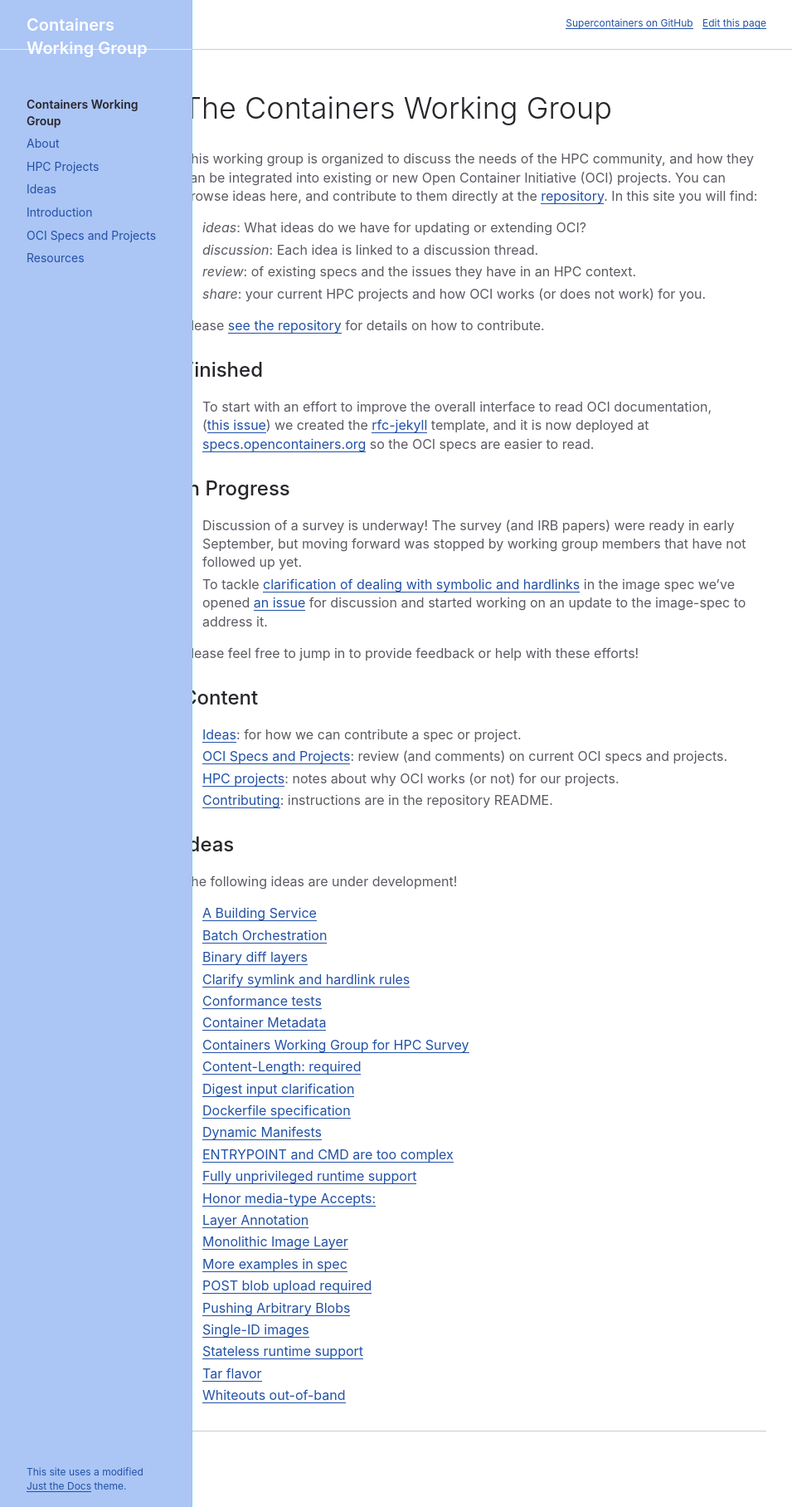
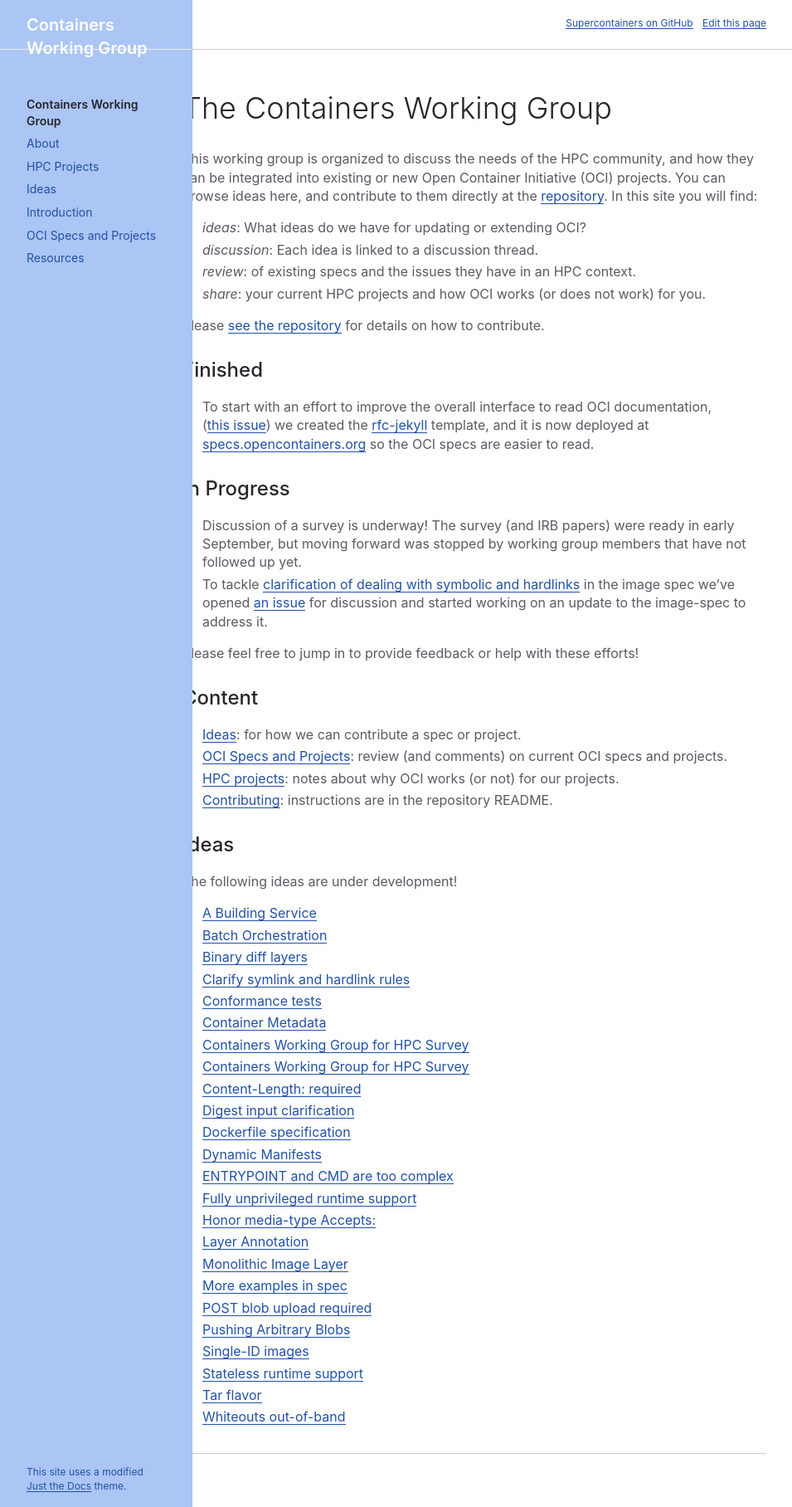
Before and after one commit to supercontainers/containers-wg, a Jekyll site: the page built from index.md, in a window 1280 px wide. Shown: the whole page at 83% size, without its empty margins (0-955 px from the left). Built offline with Jekyll 4.4.1, drawn with Linux system fonts in a browser that asks for light colours.

Commit message:
Added Discussion page link

```diff
--- a/_ideas/container-technology-survey-plan.md
+++ b/_ideas/container-technology-survey-plan.md
@@ -1,3 +1,8 @@
+---
+title: Containers Working Group for HPC Survey
+discussion: https://github.com/supercontainers/containers-wg/discussions/39
+---
+
 # Container Technologies Survey Plan
 
 ## Objectives
```
